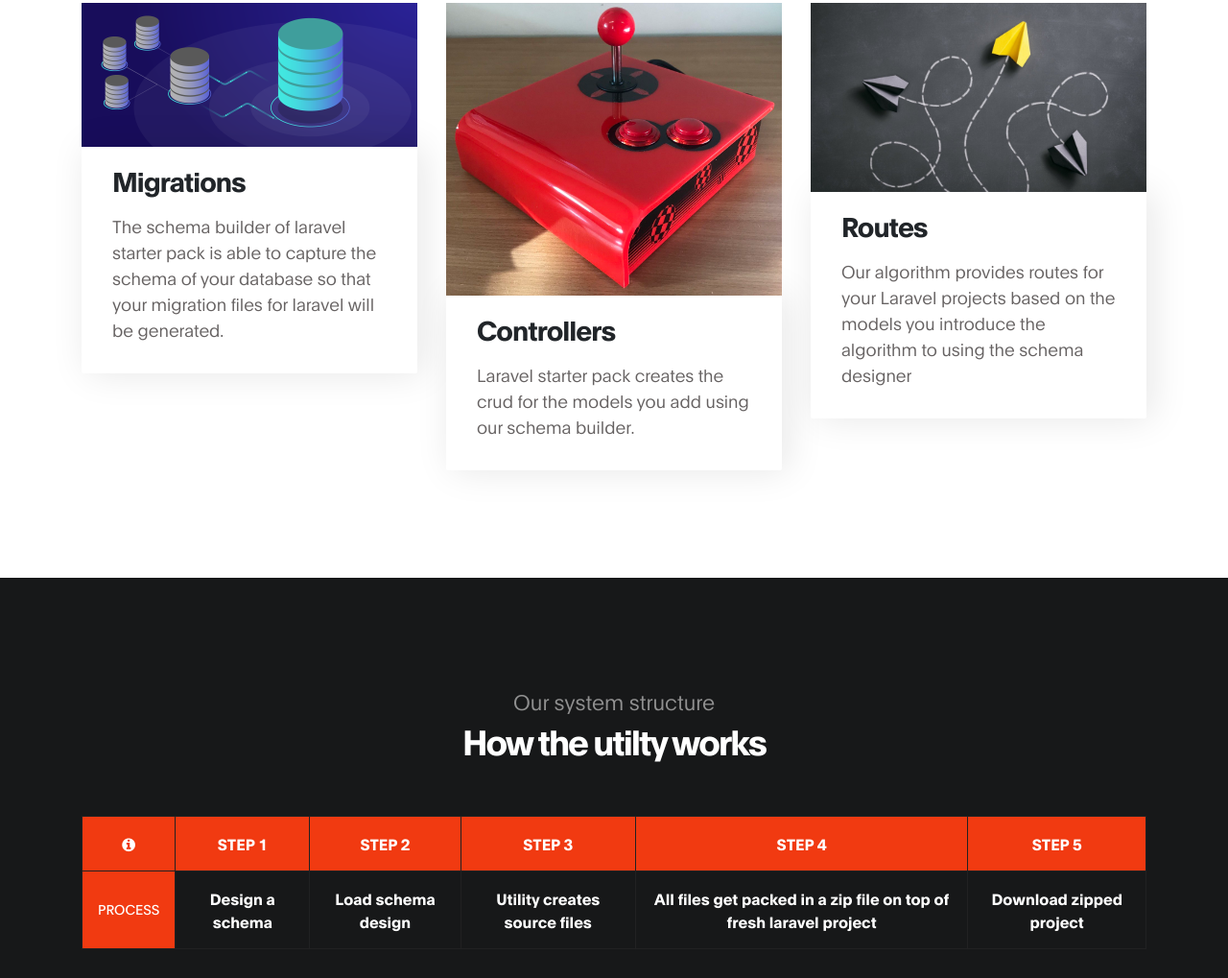
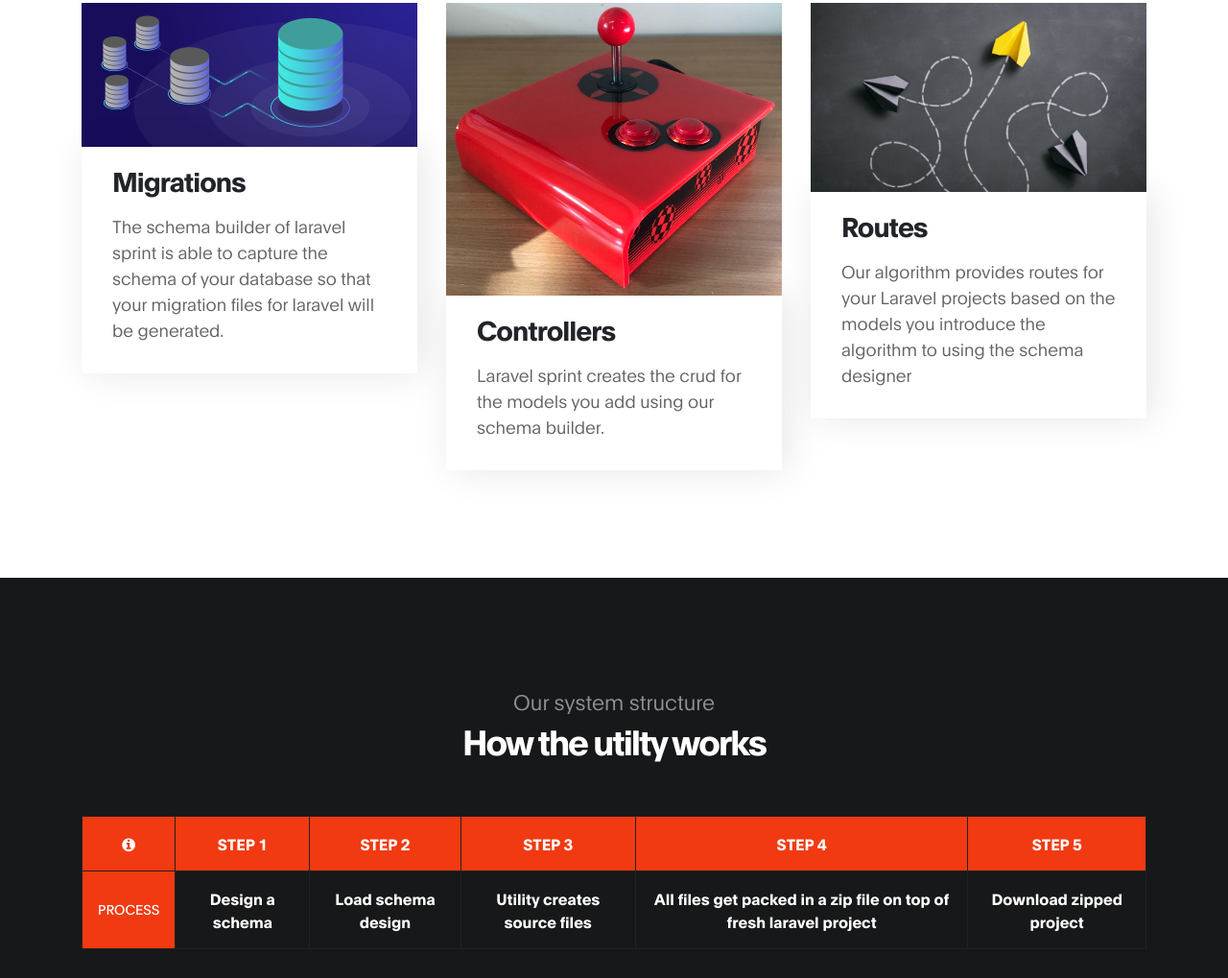
Before and after one commit to GaryRoberts/laravel-sprint, a plain HTML site: page index.html in a window 1280 px wide. Shown: the part 2224-3243 px from the top of the page at 96% size. Drawn offline with Linux system fonts and the light colour scheme.

Commit message:
Update index.html

```diff
--- a/index.html
+++ b/index.html
@@ -184,7 +184,7 @@
 
                                     <div class="class-info">
                                         <h3 class="mb-1">Migrations</h3>
-                                        <p class="mt-3">The schema builder of laravel starter pack is able to capture the schema of your database so that your migration files for laravel will be generated.</p>
+                                        <p class="mt-3">The schema builder of laravel sprint is able to capture the schema of your database so that your migration files for laravel will be generated.</p>
                                     </div>
                                 </div>
                             </div>
@@ -195,7 +195,7 @@
 
                                     <div class="class-info">
                                         <h3 class="mb-1">Controllers</h3>
-                                        <p class="mt-3"> Laravel starter pack creates the crud for the models you add using our schema builder.</p>
+                                        <p class="mt-3"> Laravel sprint creates the crud for the models you add using our schema builder.</p>
                                     </div>
                                 </div>
                             </div>
```
